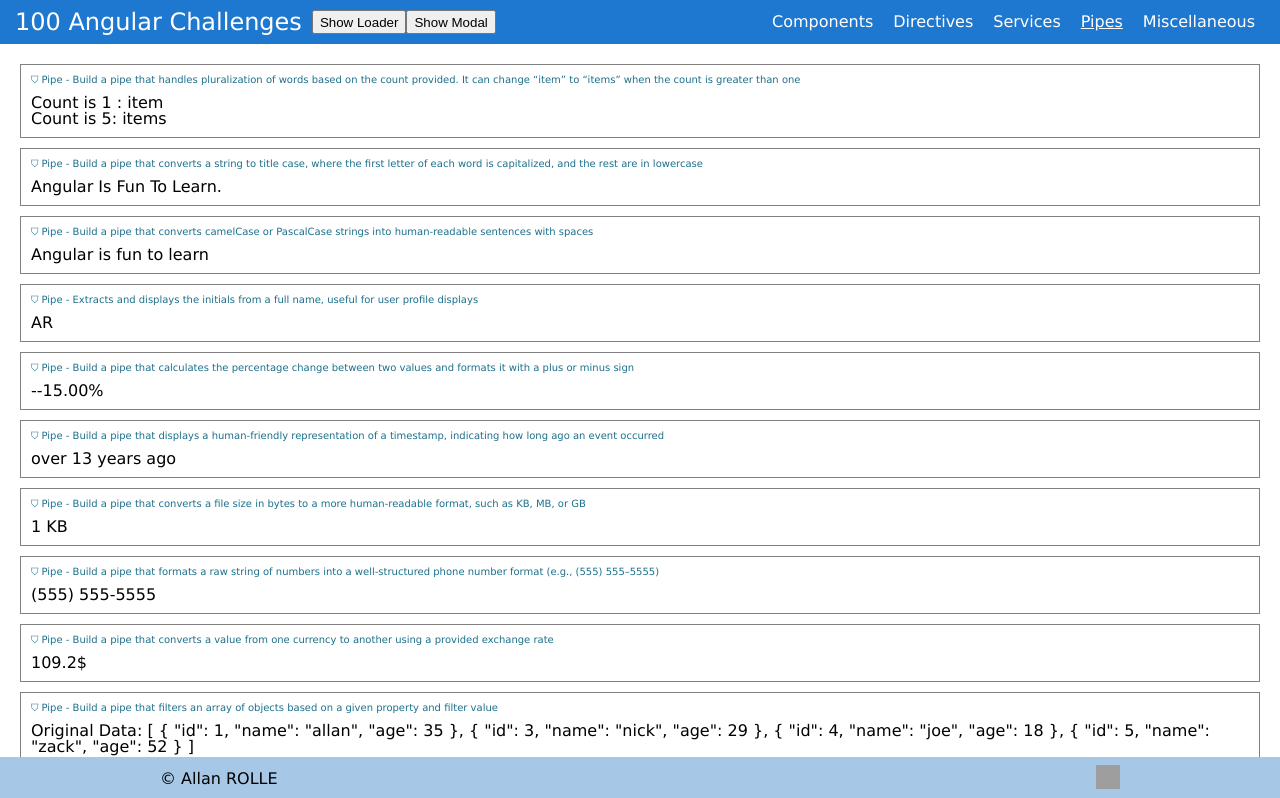
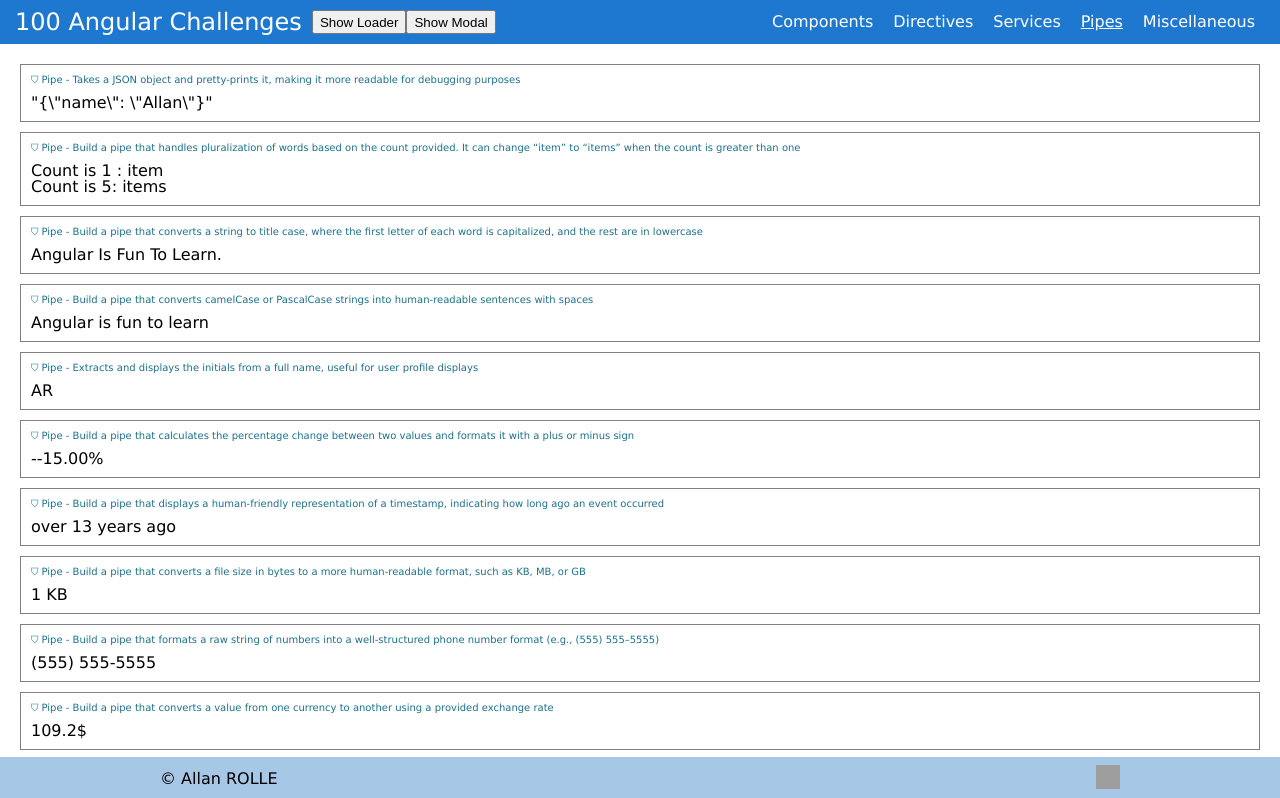
Before and after one commit to Portfolio-Allan-Rolle/100AngularChallenges, an Angular app: page /pipes in a window 1280 px wide. Shown: the top 798 px of the page. Built offline with nearby package versions, Linux system fonts and the light colour scheme; grey boxes are pictures that could not be loaded.

Commit message:
json pretty print pipe complete

```diff
--- /dev/null
+++ b/src/app/pipes/json-pretty-print.pipe.ts
@@ -0,0 +1,11 @@
+import { Pipe, PipeTransform } from '@angular/core';
+
+@Pipe({
+  name: 'jsonPrettyPrint',
+})
+export class JsonPrettyPrintPipe implements PipeTransform {
+  transform(jsonObject: any): string {
+    if (!jsonObject) return '';
+    return JSON.stringify(jsonObject, null, 2); // 2 spaces for indentation
+  }
+}
--- a/src/app/routes/pipes-documentation/pipes-documentation.component.html
+++ b/src/app/routes/pipes-documentation/pipes-documentation.component.html
@@ -1,9 +1,16 @@
+<app-container
+  [title]="
+    'Pipe - Takes a JSON object and pretty-prints it, making it more readable for debugging purposes'
+  "
+>
+  <pre>{{ '{"name": "Allan"}' | jsonPrettyPrint }}</pre>
+</app-container>
+
 <app-container
   [title]="
     'Pipe - Build a pipe that handles pluralization of words based on the count provided. It can change “item” to “items” when the count is greater than one'
   "
 >
-
   <p>Count is 1 : {{ "item" | pluralize: 1 }}</p>
   <!-- Output: "item" -->
 
--- a/src/app/routes/pipes-documentation/pipes-documentation.component.ts
+++ b/src/app/routes/pipes-documentation/pipes-documentation.component.ts
@@ -21,10 +21,12 @@ import { InitialsPipe } from '../../pipes/initials.pipe';
 import { CamelCaseToSpacesPipe } from '../../pipes/camel-case-to-spaces.pipe';
 import { TitleCasePipe } from '../../pipes/title-case.pipe';
 import { PluralizePipe } from '../../pipes/pluralize.pipe';
+import { JsonPrettyPrintPipe } from '../../pipes/json-pretty-print.pipe';
 
 @Component({
   selector: 'app-pipes-documentation',
   imports: [
+    JsonPrettyPrintPipe,
     PluralizePipe,
     TitleCasePipe,
     CamelCaseToSpacesPipe,
```
Also changed, not shown: 2 other files (tests, documents, lock files or other folders).
